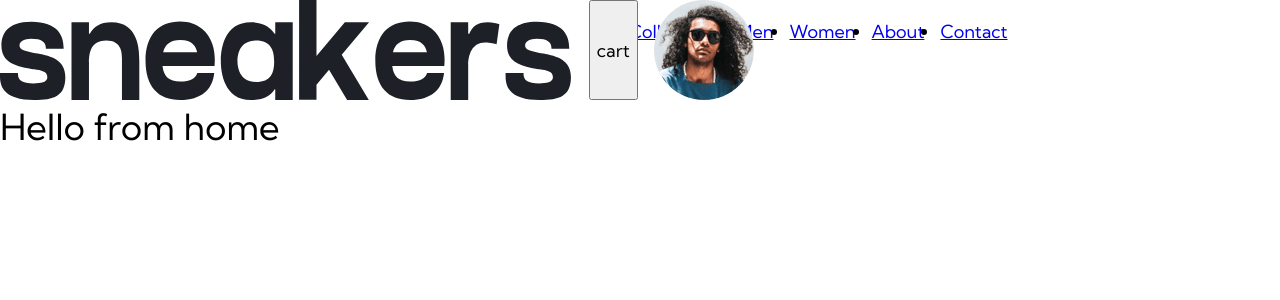
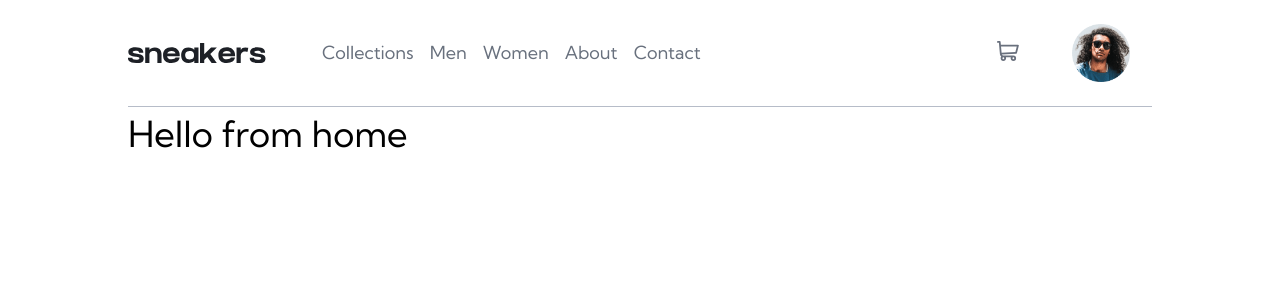
Before and after one commit to Adel-Al-Qosi/E-commerce-project, a React (Create React App) app: page / in a window 1280 px wide. Shown: the top 300 px of the page. Built offline with nearby package versions, Linux system fonts and the light colour scheme; a web font is replaced by a local one.

Commit message:
add menu button to smaller screens

```diff
--- a/package.json
+++ b/package.json
@@ -6,8 +6,10 @@
     "@testing-library/jest-dom": "^5.16.5",
     "@testing-library/react": "^11.2.7",
     "@testing-library/user-event": "^12.8.3",
+    "hamburger-react": "^2.5.0",
     "react": "^18.2.0",
     "react-dom": "^18.2.0",
+    "react-icons": "^4.8.0",
     "react-router-dom": "^6.11.1",
     "react-scripts": "5.0.1"
   },
--- a/src/components/Header.jsx
+++ b/src/components/Header.jsx
@@ -1,20 +1,32 @@
 import NavBar from "./NavBar";
 import logo from "../images/logo.svg";
-import avatar from '../images/image-avatar.png'
+import avatar from "../images/image-avatar.png";
+import { useState } from "react";
+import "../index.css";
 
 const Header = () => {
+  const [open, setOpen] = useState(false);
+  console.log(open);
   return (
-    <header className="flex">
+    <header className="flex header">
       <div className="flex">
-        <img src={logo} alt="logo"/>
+        <div className="hamburger">
+          <button value={open} onClick={(e) => {
+            e.preventDefault()
+            setOpen(!open)
+          }} className={"hamburger-button"}><span className="sr-only">menu</span></button>
+        </div>
+        <img className="logo" src={logo} alt="logo" />
         <NavBar />
       </div>
       <div className="flex">
-        <button>cart</button>
+        <button>
+          <span className="sr-only">cart</span>
+        </button>
         <img src={avatar} alt="avatar" />
       </div>
     </header>
   );
 };
 
-export default Header
+export default Header;
--- a/src/components/NavBar.jsx
+++ b/src/components/NavBar.jsx
@@ -3,10 +3,10 @@ import '../index.css'
 
 const NavBar = () => {
   return (
-    <nav>
+    <nav className="navbar">
       <ul className="flex">
         <li>
-          <NavLink exact to="/">Collections</NavLink>
+          <NavLink to="/">Collections</NavLink>
         </li>
         <li>
           <NavLink to="/Men">Men</NavLink>
--- a/src/index.css
+++ b/src/index.css
@@ -15,6 +15,7 @@
   --clr-light-grayish-blue: hsl(223, 64%, 98%);
   --clr-white: hsl(0, 0%, 100%);
   --clr-black-alpha: rgba(0, 0, 0, 75%);
+  --clr-black: rgb(0, 0, 0);
 
   /* font-sizes */
   --fs-p: 1rem;
@@ -75,15 +76,22 @@ p {
 body {
   font-family: "Kumbh Sans", sans-serif;
   font-size: var(--fs-400);
-  color: rgb(0, 0, 0);
+  color: var(--clr-black);
   background-color: var(--clr-white);
   line-height: 1.5;
   min-height: 100vh;
+  margin-inline: auto;
 
   display: grid;
   grid-template-rows: min-content 1fr;
 
   overflow-x: hidden;
+}
+
+@media (min-width: 59em) {
+  body {
+    width: 80%;
+  }
 }
 
 /* make images easier to work with */
@@ -174,3 +182,165 @@ select {
 /* ------------------- */
 /* Compontents         */
 /* ------------------- */
+
+/* header */
+
+.header {
+  justify-content: space-between;
+  align-items: center;
+  border-bottom: 1px solid var(--clr-grayish-blue);
+  padding-block: 1.5rem;
+
+}
+
+.logo {
+  height: 100%;
+}
+
+.header > *:first-child {
+  align-items: center;
+}
+
+li {
+  list-style: none;
+
+}
+
+nav ul li a {
+  text-decoration: none;
+  color: var(--clr-dark-grayish-blue)
+}
+
+nav ul li a:hover {
+  color: var(--clr-black);
+  border-bottom: .4rem solid var(--clr-orange);
+  padding-bottom: 2em;
+}
+
+.header > *:last-child {
+  align-items: center;
+}
+
+.header > *:last-child > button {
+  aspect-ratio: 1;
+  background-color: var(--clr-white);
+  border: 0;
+  background-image: url(./images/icon-cart.svg);
+  background-repeat: no-repeat;
+  width: 1.5rem;
+  cursor: pointer;
+}
+
+.header > *:last-child > img {
+  width: 2rem;
+  padding: .2rem;
+  margin-right: 1.2rem;
+}
+
+/* not working */
+.header > *:last-child > img:hover,
+.header > *:last-child > img:focus {
+  padding: 0;
+  cursor: pointer;
+  width: 2rem;
+  border: .2rem solid var(--clr-orange);
+  border-radius: 50%;
+}
+
+
+@media (min-width: 45em) {
+  .header {
+    justify-content: space-between;
+    align-items: center;
+    border-bottom: 1px solid var(--clr-grayish-blue);
+    padding-block: 1.3rem;
+
+  }
+
+  .logo {
+    height: 100%;
+  }
+
+  .header > *:first-child {
+    align-items: center;
+  }
+
+  li {
+    list-style: none;
+
+  }
+
+  nav ul li a {
+    text-decoration: none;
+    color: var(--clr-dark-grayish-blue)
+  }
+
+  nav ul li a:hover {
+    color: var(--clr-black);
+    border-bottom: .4rem solid var(--clr-orange);
+    padding-bottom: 2em;
+  }
+
+  .header > *:last-child {
+    align-items: center;
+  }
+
+  .header > *:last-child > button {
+    aspect-ratio: 1;
+    background-color: var(--clr-white);
+    border: 0;
+    background-image: url(./images/icon-cart.svg);
+    background-repeat: no-repeat;
+    width: 1.5rem;
+    margin-right: 2rem;
+    cursor: pointer;
+  }
+
+  .header > *:last-child > img {
+    width: 4rem;
+    padding: .2rem;
+  }
+
+  .header > *:last-child > img:hover {
+    padding: 0;
+    cursor: pointer;
+    width: 4rem;
+    border: .2rem solid var(--clr-orange);
+    border-radius: 50%;
+  }
+}
+
+/* hamburger button and nav bar */
+
+.navbar {
+  position: fixed;
+  width: 100%;
+  min-height: 100%;
+}
+
+.hamburger-button {
+  aspect-ratio: 1;
+  background-image: url(./images/icon-menu.svg);
+  background-repeat: no-repeat;
+  width: 1.1rem;
+  background-size: cover;
+  background-color: var(--clr-white);
+  border: 0;
+  margin: 0 0 0 2rem;
+}
+
+.hamburger-button[value='true'] {
+  background-color: red;
+}
+
+
+
+@media (min-width: 40em) {
+  .hamburger {
+    display: none;
+  }
+
+  .navbar {
+    position: relative;
+  }
+}
```
Also changed, not shown: 1 other file (tests, documents, lock files or other folders).
